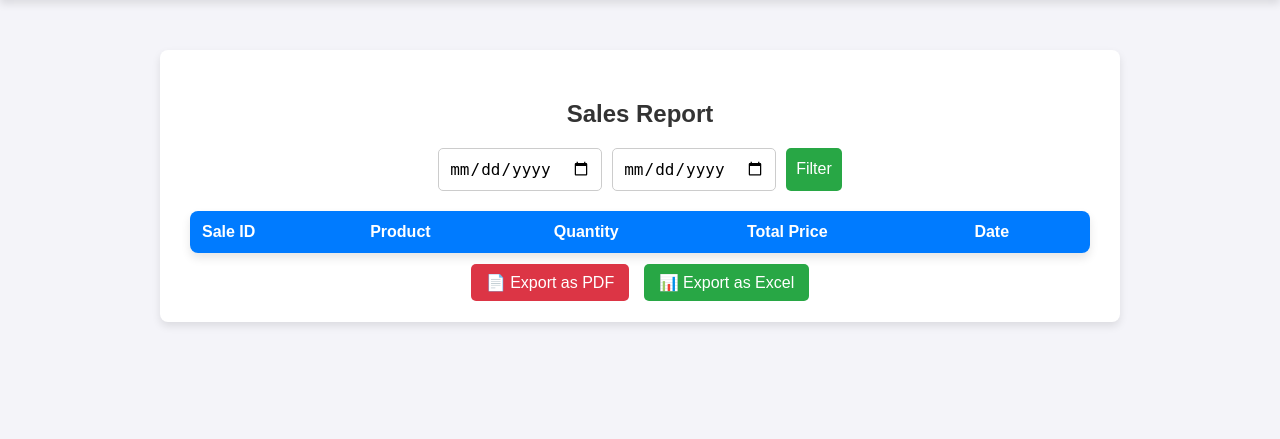
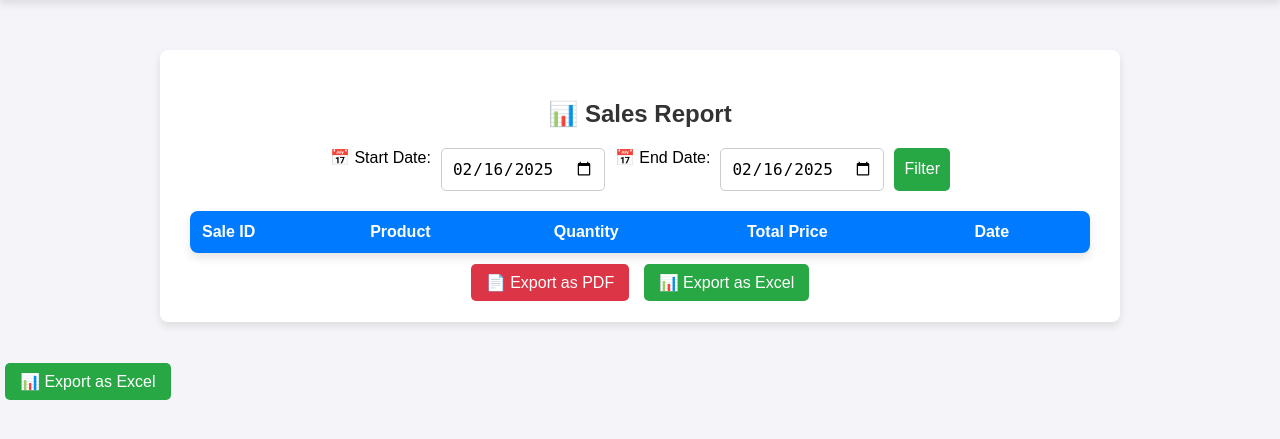
Before and after one commit to JashBhalakia1/API-Jash, a PHP site: page /Jash-API/sales_report.php in a window 1280 px wide. Shown: the part 39-478 px from the top of the page. Run offline with PHP 8.4, Linux system fonts and the light colour scheme; data that the repository does not hold is empty.

Commit message:
Export as excel

```diff
--- a/sales_report.php
+++ b/sales_report.php
@@ -14,7 +14,7 @@ if (!$pdo) {
 // Create an instance of Sales class
 $sales = new Sales($pdo);
 
-// Fetch sales data
+// Fetch all sales initially
 $salesData = $sales->getSales();
 
 // Handle date filtering
@@ -31,8 +31,8 @@ if ($_SERVER["REQUEST_METHOD"] == "POST") {
     <meta charset="UTF-8">
     <meta name="viewport" content="width=device-width, initial-scale=1.0">
     <title>Sales Report</title>
+    <link rel="stylesheet" href="https://cdnjs.cloudflare.com/ajax/libs/font-awesome/6.4.2/css/all.min.css">
     <style>
-        /* General Page Styling */
         body {
             font-family: 'Poppins', sans-serif;
             background: #f4f4f9;
@@ -40,7 +40,6 @@ if ($_SERVER["REQUEST_METHOD"] == "POST") {
             padding: 0;
         }
 
-        /* Navigation Bar */
         .navbar {
             background-color: #343a40;
             overflow: hidden;
@@ -67,7 +66,6 @@ if ($_SERVER["REQUEST_METHOD"] == "POST") {
             transform: scale(1.1);
         }
 
-        /* Container */
         .container {
             width: 90%;
             max-width: 900px;
@@ -84,7 +82,6 @@ if ($_SERVER["REQUEST_METHOD"] == "POST") {
             margin-bottom: 20px;
         }
 
-        /* Form Styling */
         form {
             display: flex;
             justify-content: center;
@@ -111,7 +108,6 @@ if ($_SERVER["REQUEST_METHOD"] == "POST") {
             background: #218838;
         }
 
-        /* Table Styling */
         table {
             width: 100%;
             border-collapse: collapse;
@@ -147,7 +143,6 @@ if ($_SERVER["REQUEST_METHOD"] == "POST") {
             background: #f1f1f1;
         }
 
-        /* Export Buttons */
         .export-btns {
             margin-top: 20px;
         }
@@ -177,11 +172,21 @@ if ($_SERVER["REQUEST_METHOD"] == "POST") {
         .excel-btn:hover {
             background: #218838;
         }
+
+        .calendar-icon {
+            cursor: pointer;
+            font-size: 20px;
+            color: #007bff;
+        }
+
+        .calendar-icon:hover {
+            color: #0056b3;
+        }
     </style>
 </head>
 <body>
 
-    <!-- Navigation Bar -->
+    <!-- ✅ Navigation Bar -->
     <div class="navbar">
         <div class="menu">
             <a href="index.php">🏠 Home</a>
@@ -193,16 +198,20 @@ if ($_SERVER["REQUEST_METHOD"] == "POST") {
     </div>
 
     <div class="container">
-        <h2>Sales Report</h2>
+        <h2>📊 Sales Report</h2>
 
-        <!-- Date Filter Form -->
+        <!-- ✅ Date Filtering Form -->
         <form method="POST">
-            <input type="date" name="start_date" required>
-            <input type="date" name="end_date" required>
+            <label for="start_date">📅 Start Date:</label>
+            <input type="date" id="start_date" name="start_date" required>
+            <label for="end_date">📅 End Date:</label>
+            <input type="date" id="end_date" name="end_date" required>
             <button type="submit">Filter</button>
         </form>
 
+        <!-- ✅ Sales Table -->
         <table>
+            <thead>
                 <tr>
                     <th>Sale ID</th>
                     <th>Product</th>
@@ -210,6 +219,8 @@ if ($_SERVER["REQUEST_METHOD"] == "POST") {
                     <th>Total Price</th>
                     <th>Date</th>
                 </tr>
+            </thead>
+            <tbody>
                 <?php foreach ($salesData as $sale): ?>
                     <tr>
                         <td><?= $sale['id']; ?></td>
@@ -219,14 +230,38 @@ if ($_SERVER["REQUEST_METHOD"] == "POST") {
                         <td><?= $sale['sale_date']; ?></td>
                     </tr>
                 <?php endforeach; ?>
+            </tbody>
         </table>
 
-        <!-- Export Buttons -->
+        <!-- ✅ Export Buttons -->
         <div class="export-btns">
             <a href="export_sales_pdf.php" class="export-btn pdf-btn">📄 Export as PDF</a>
             <a href="export_sales_excel.php" class="export-btn excel-btn">📊 Export as Excel</a>
         </div>
     </div>
+    <!-- Export Buttons -->
+<div class="export-btns">
+    <a href="#" id="exportExcel" class="export-btn excel-btn">📊 Export as Excel</a>
+</div>
+
+<script>
+    document.getElementById("exportExcel").addEventListener("click", function() {
+        let startDate = document.getElementById("start_date").value;
+        let endDate = document.getElementById("end_date").value;
+        let url = "export_sales_excel.php?start_date=" + startDate + "&end_date=" + endDate;
+        window.location.href = url;
+    });
+</script>
+
+
+    <script>
+        // ✅ Set default date values to today
+        document.addEventListener("DOMContentLoaded", function () {
+            let today = new Date().toISOString().split("T")[0];
+            document.getElementById("start_date").value = today;
+            document.getElementById("end_date").value = today;
+        });
+    </script>
 
 </body>
 </html>
```
Also changed, not shown: export_sales_excel.php (added, +52 -0 lines). Lines whose indentation alone changed are shown as unchanged.
